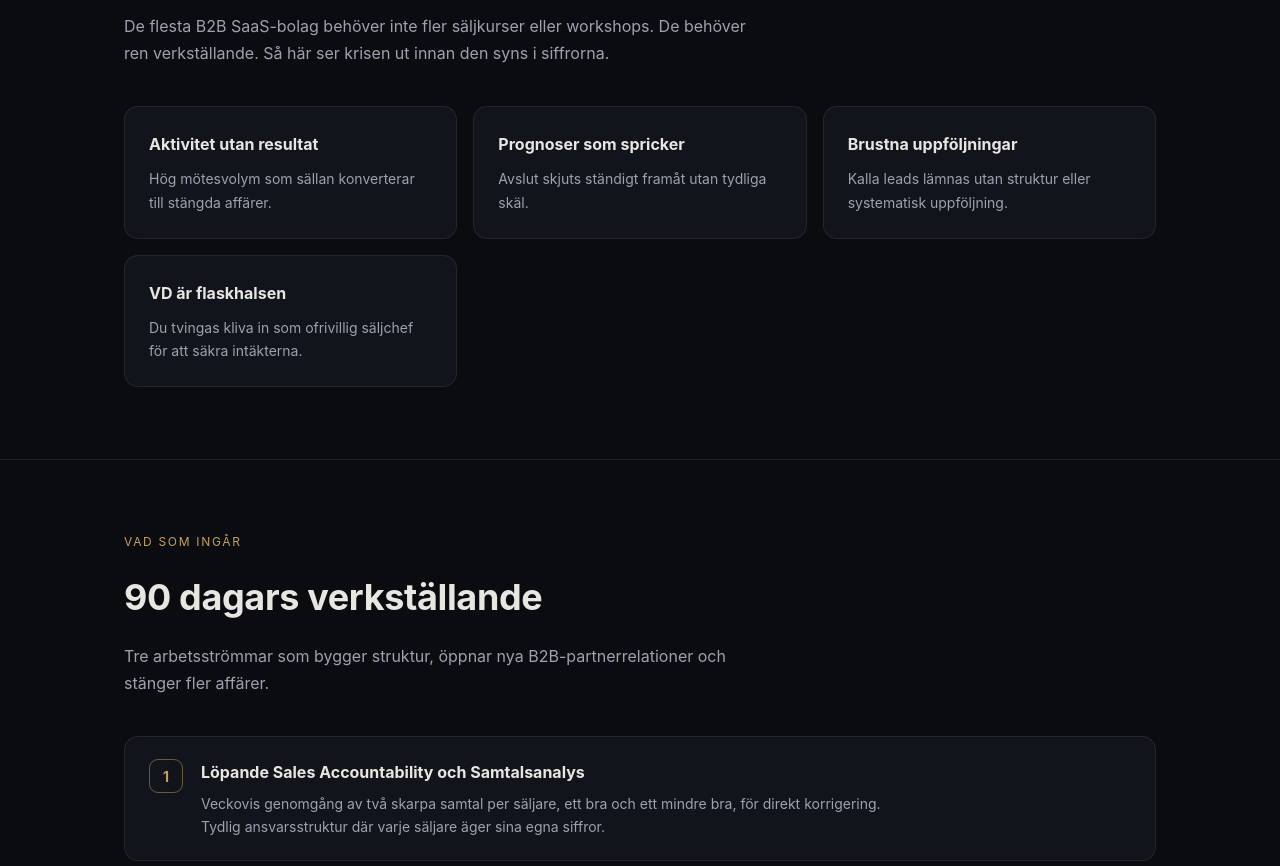
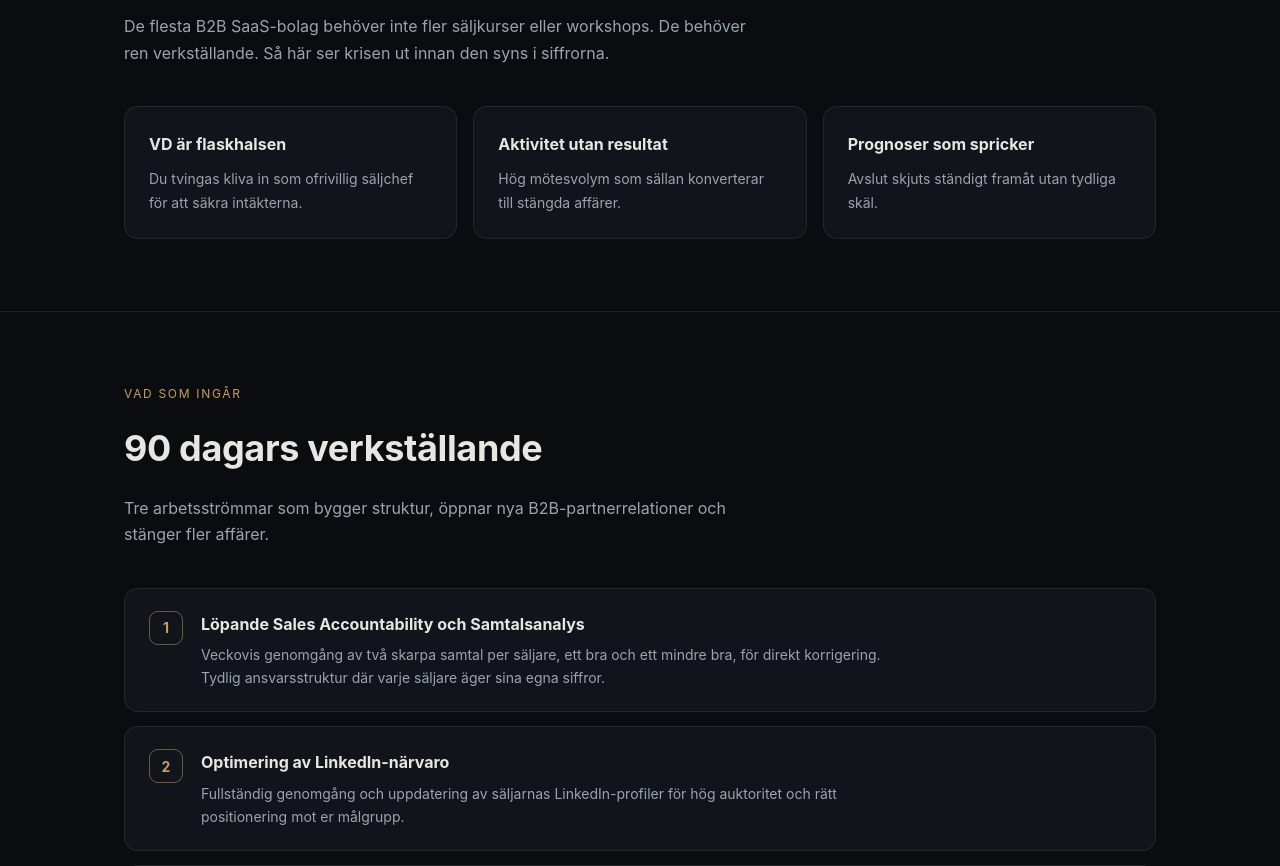
Before and after one commit to Hylten/Sales-Accountability, a plain HTML site: page index.html in a window 1280 px wide. Shown: the part 826-1692 px from the top of the page. Drawn offline with Linux system fonts and the light colour scheme.

Commit message:
Landing: ta bort Brustna uppföljningar-kortet, VD är flaskhalsen först

```diff
--- a/index.html
+++ b/index.html
@@ -41,20 +41,16 @@
     <p class="sec-intro">De flesta B2B SaaS-bolag behöver inte fler säljkurser eller workshops. De behöver ren verkställande. Så här ser krisen ut innan den syns i siffrorna.</p>
     <div class="grid">
       <div class="card">
+        <h3>VD är flaskhalsen</h3>
+        <p>Du tvingas kliva in som ofrivillig säljchef för att säkra intäkterna.</p>
+      </div>
+      <div class="card">
         <h3>Aktivitet utan resultat</h3>
         <p>Hög mötesvolym som sällan konverterar till stängda affärer.</p>
       </div>
       <div class="card">
         <h3>Prognoser som spricker</h3>
         <p>Avslut skjuts ständigt framåt utan tydliga skäl.</p>
-      </div>
-      <div class="card">
-        <h3>Brustna uppföljningar</h3>
-        <p>Kalla leads lämnas utan struktur eller systematisk uppföljning.</p>
-      </div>
-      <div class="card">
-        <h3>VD är flaskhalsen</h3>
-        <p>Du tvingas kliva in som ofrivillig säljchef för att säkra intäkterna.</p>
       </div>
     </div>
   </div>
```
